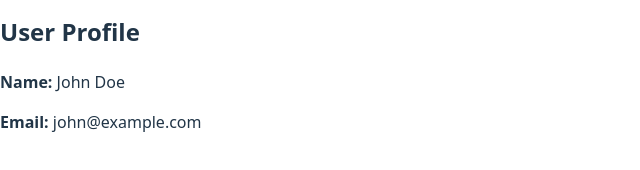
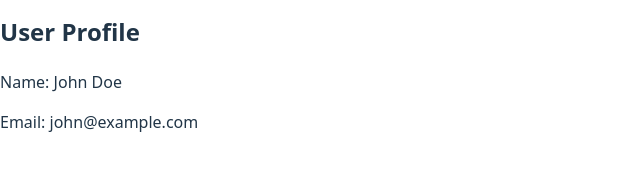
Before and after one commit to uxcodechiamaka/alx-fe-reactjs, a React (Vite) app in the folder alx-react-app-props/: page / in a window 1280 px wide. Shown: the part 328-498 px from the top of the page, without its empty margins (0-640 px from the left). Built offline with nearby package versions, Linux system fonts and the light colour scheme.

Commit message:
my assignment

```diff
--- a/alx-react-app-props/src/App.jsx
+++ b/alx-react-app-props/src/App.jsx
@@ -1,13 +1,14 @@
+// src/App.jsx
 import React from 'react';
 import { UserProvider } from './contexts/UserContext';
 import UserProfile from './components/UserProfile';
 
-function App() {
+const App = () => {
   return (
     <UserProvider>
       <UserProfile />
     </UserProvider>
   );
-}
+};
 
 export default App;
--- a/alx-react-app-props/src/components/UserProfile.jsx
+++ b/alx-react-app-props/src/components/UserProfile.jsx
@@ -1,3 +1,4 @@
+// src/components/UserProfile.jsx
 import React, { useContext } from 'react';
 import { UserContext } from '../contexts/UserContext';
 
@@ -7,8 +8,8 @@ const UserProfile = () => {
   return (
     <div>
       <h2>User Profile</h2>
-      <p><strong>Name:</strong> {user.name}</p>
-      <p><strong>Email:</strong> {user.email}</p>
+      <p>Name: {user.name}</p>
+      <p>Email: {user.email}</p>
     </div>
   );
 };
--- a/alx-react-app-props/src/contexts/UserContext.js
+++ b/alx-react-app-props/src/contexts/UserContext.js
@@ -1,15 +1,16 @@
-import React, { createContext, useState } from 'react';
+// src/contexts/UserContext.js
+import React, { createContext } from 'react';
 
 export const UserContext = createContext();
 
 export const UserProvider = ({ children }) => {
-  const [user, setUser] = useState({
+  const user = {
     name: 'John Doe',
-    email: 'john@example.com'
-  });
+    email: 'john@example.com',
+  };
 
   return (
-    <UserContext.Provider value={{ user, setUser }}>
+    <UserContext.Provider value={{ user }}>
       {children}
     </UserContext.Provider>
   );
```
